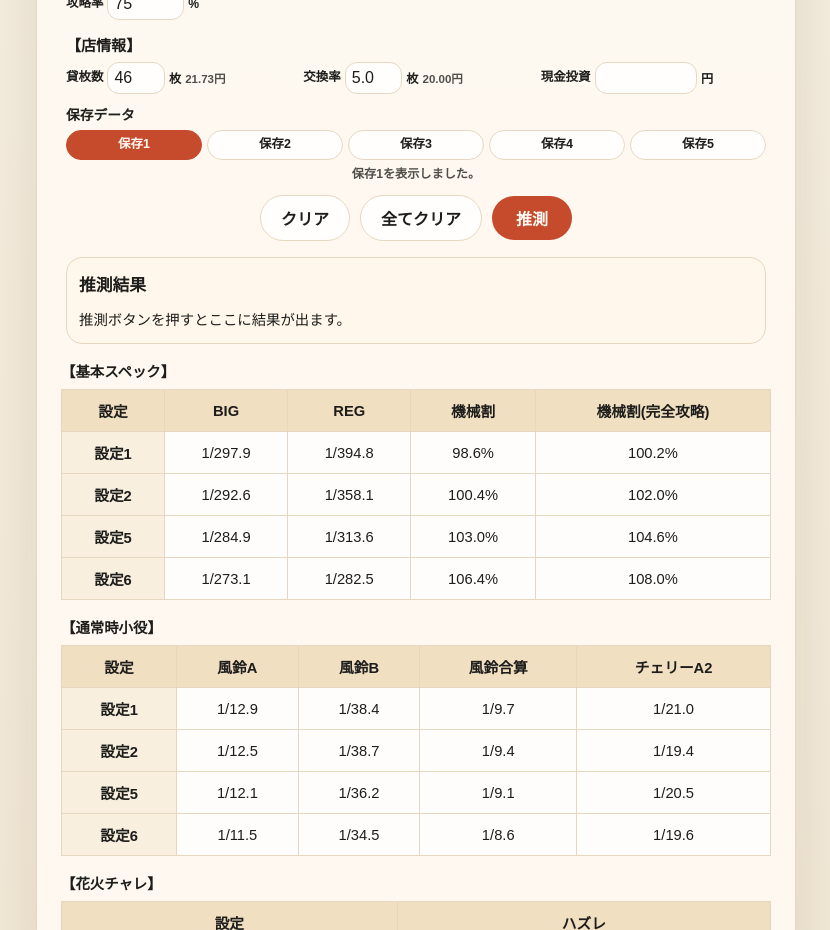
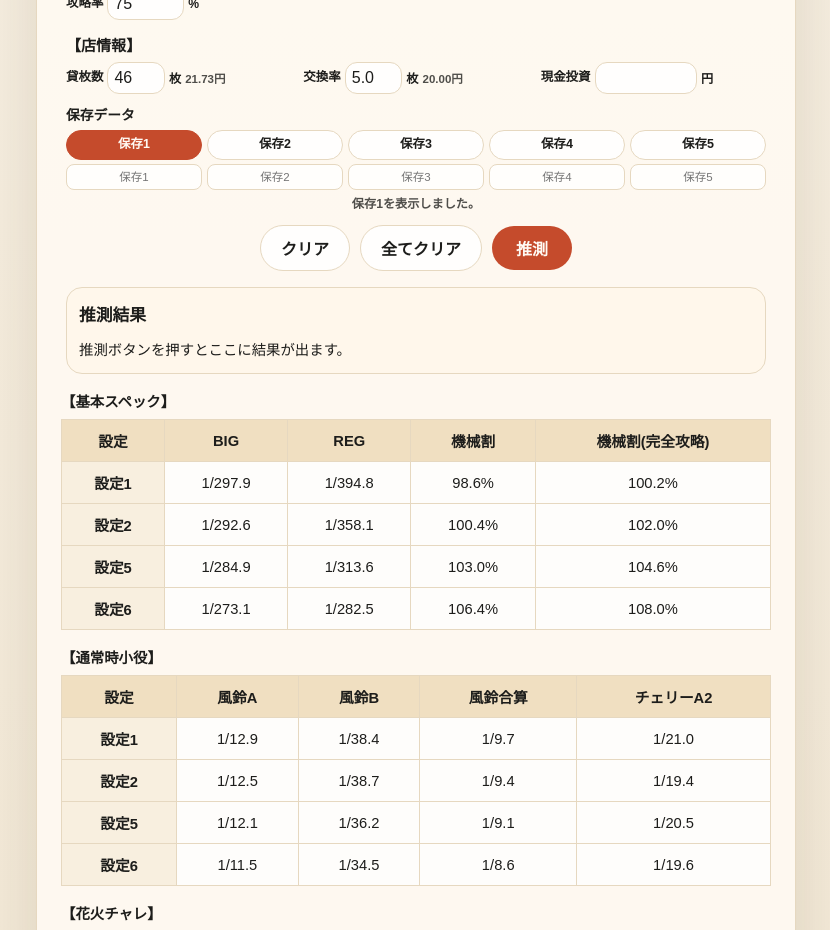
Before and after one commit to umedademu/suisoku, a Next.js app: page /lhanabi in a window 1280 px wide. Shown: the part 1080-2010 px from the top of the page, without its empty margins (224-1054 px from the left). Built offline with nearby package versions, Linux system fonts and the light colour scheme.

Commit message:
保存データに名前を付けられるようにする

```diff
--- a/app/globals.css
+++ b/app/globals.css
@@ -470,6 +470,12 @@ a {
   gap: 5px;
 }
 
+.save-slot-item {
+  display: grid;
+  gap: 4px;
+  min-width: 0;
+}
+
 .save-slot-button {
   min-width: 0;
   border: 1px solid var(--border);
@@ -481,12 +487,15 @@ a {
   font-size: 0.78rem;
   font-weight: 700;
   line-height: 1.1;
+  overflow: hidden;
   padding: 7px 4px;
+  text-overflow: ellipsis;
   transition:
     transform 0.2s ease,
     border-color 0.2s ease,
     background-color 0.2s ease,
     color 0.2s ease;
+  white-space: nowrap;
 }
 
 .save-slot-button:hover {
@@ -504,6 +513,25 @@ a {
   border-color: var(--accent);
   background: var(--accent);
   color: #fffaf4;
+}
+
+.save-slot-name-input {
+  width: 100%;
+  min-width: 0;
+  border: 1px solid var(--border);
+  border-radius: 8px;
+  background: rgba(255, 255, 255, 0.82);
+  color: var(--text);
+  font: inherit;
+  font-size: 0.72rem;
+  line-height: 1.1;
+  padding: 6px 4px;
+  text-align: center;
+}
+
+.save-slot-name-input:focus {
+  outline: 2px solid rgba(197, 75, 44, 0.24);
+  border-color: var(--accent);
 }
 
 .save-slot-action-row {
@@ -1004,6 +1032,11 @@ a {
     padding: 7px 2px;
   }
 
+  .save-slot-name-input {
+    font-size: 0.62rem;
+    padding: 6px 2px;
+  }
+
   .save-slot-action-button {
     padding: 7px 12px;
     font-size: 0.82rem;
--- a/app/save-slots.tsx
+++ b/app/save-slots.tsx
@@ -10,6 +10,8 @@ type SaveSlotPayload = {
   inputMode?: unknown;
   savedAt?: unknown;
 };
+
+type SaveSlotNameMap = Record<number, string>;
 
 type UseSaveSlotsOptions<TValues extends Record<string, unknown>, TMode extends string> = {
   storageKey: string;
@@ -27,8 +29,10 @@ type UseSaveSlotsOptions<TValues extends Record<string, unknown>, TMode extends
 type SaveSlotControlsProps = {
   selectedSlots: number[];
   savedSlots: number[];
+  slotNames: SaveSlotNameMap;
   message: string;
   onSelectSlot: (slot: number) => void;
+  onChangeSlotName: (slot: number, name: string) => void;
 };
 
 type NormalizedSaveSlot<TValues extends Record<string, unknown>> = {
@@ -44,6 +48,18 @@ function isRecord(value: unknown): value is Record<string, unknown> {
 
 function getSaveSlotStorageKey(storageKey: string, slot: number) {
   return `${storageKey}-slot-${slot}`;
+}
+
+function getSaveSlotNamesStorageKey(storageKey: string) {
+  return `${storageKey}-slot-names`;
+}
+
+function getDefaultSaveSlotName(slot: number) {
+  return `保存${slot}`;
+}
+
+function getSaveSlotDisplayName(slotNames: SaveSlotNameMap, slot: number) {
+  return slotNames[slot]?.trim() || getDefaultSaveSlotName(slot);
 }
 
 function getSavedSlotNumbers(storageKey: string) {
@@ -91,6 +107,53 @@ function readSaveSlotPayload(storageKey: string, slot: number): SaveSlotPayload
   } catch {
     return null;
   }
+}
+
+function readSaveSlotNames(storageKey: string): SaveSlotNameMap {
+  const raw = window.localStorage.getItem(getSaveSlotNamesStorageKey(storageKey));
+
+  if (!raw) {
+    return {};
+  }
+
+  try {
+    const parsed = JSON.parse(raw);
+
+    if (!isRecord(parsed)) {
+      return {};
+    }
+
+    return SAVE_SLOT_NUMBERS.reduce<SaveSlotNameMap>((slotNames, slot) => {
+      const name = parsed[String(slot)];
+
+      if (typeof name === "string" && name.trim() !== "") {
+        slotNames[slot] = name;
+      }
+
+      return slotNames;
+    }, {});
+  } catch {
+    return {};
+  }
+}
+
+function writeSaveSlotNames(storageKey: string, slotNames: SaveSlotNameMap) {
+  const writableSlotNames = SAVE_SLOT_NUMBERS.reduce<Record<string, string>>((nextSlotNames, slot) => {
+    const name = slotNames[slot];
+
+    if (typeof name === "string" && name.trim() !== "") {
+      nextSlotNames[String(slot)] = name;
+    }
+
+    return nextSlotNames;
+  }, {});
+
+  if (Object.keys(writableSlotNames).length === 0) {
+    window.localStorage.removeItem(getSaveSlotNamesStorageKey(storageKey));
+    return;
+  }
+
+  window.localStorage.setItem(getSaveSlotNamesStorageKey(storageKey), JSON.stringify(writableSlotNames));
 }
 
 function writeSaveSlotPayload<TValues extends Record<string, unknown>, TMode extends string>(
@@ -210,11 +273,17 @@ export function useSaveSlots<TValues extends Record<string, unknown>, TMode exte
   const [selectedSlots, setSelectedSlots] = useState<number[]>([]);
   const [activeSlot, setActiveSlot] = useState<number | null>(null);
   const [savedSlots, setSavedSlots] = useState<number[]>([]);
+  const [slotNames, setSlotNames] = useState<SaveSlotNameMap>({});
   const [message, setMessage] = useState("");
   const skipNextAutoSaveRef = useRef(false);
+  const slotNamesRef = useRef<SaveSlotNameMap>({});
 
   useEffect(() => {
+    const nextSlotNames = readSaveSlotNames(storageKey);
+
     setSavedSlots(getSavedSlotNumbers(storageKey));
+    setSlotNames(nextSlotNames);
+    slotNamesRef.current = nextSlotNames;
   }, [storageKey]);
 
   useEffect(() => {
@@ -239,6 +308,20 @@ export function useSaveSlots<TValues extends Record<string, unknown>, TMode exte
 
   const refreshSavedSlots = () => {
     setSavedSlots(getSavedSlotNumbers(storageKey));
+  };
+
+  const handleChangeSlotName = (slot: number, name: string) => {
+    const nextSlotNames = { ...slotNamesRef.current };
+
+    if (name.trim() === "") {
+      delete nextSlotNames[slot];
+    } else {
+      nextSlotNames[slot] = name;
+    }
+
+    writeSaveSlotNames(storageKey, nextSlotNames);
+    slotNamesRef.current = nextSlotNames;
+    setSlotNames(nextSlotNames);
   };
 
   const applyInputMode = (slots: Array<NormalizedSaveSlot<TValues>>) => {
@@ -349,6 +432,7 @@ export function useSaveSlots<TValues extends Record<string, unknown>, TMode exte
     try {
       if (activeSlot !== null && selectedSlots.length === 1 && selectedSlots[0] === activeSlot) {
         window.localStorage.removeItem(getSaveSlotStorageKey(storageKey, activeSlot));
+        handleChangeSlotName(activeSlot, "");
         refreshSavedSlots();
         onLoad({ ...initialValues });
         applyInputMode([]);
@@ -381,8 +465,11 @@ export function useSaveSlots<TValues extends Record<string, unknown>, TMode exte
       SAVE_SLOT_NUMBERS.forEach((slot) => {
         window.localStorage.removeItem(getSaveSlotStorageKey(storageKey, slot));
       });
+      window.localStorage.removeItem(getSaveSlotNamesStorageKey(storageKey));
       setSelectedSlots([SAVE_SLOT_NUMBERS[0]]);
       setActiveSlot(SAVE_SLOT_NUMBERS[0]);
+      slotNamesRef.current = {};
+      setSlotNames({});
       refreshSavedSlots();
       onLoad({ ...initialValues });
       applyInputMode([]);
@@ -395,8 +482,10 @@ export function useSaveSlots<TValues extends Record<string, unknown>, TMode exte
   return {
     selectedSlots,
     savedSlots,
+    slotNames,
     message,
     onSelectSlot: handleSelectSlot,
+    onChangeSlotName: handleChangeSlotName,
     onClearCurrentData: handleClearCurrentData,
     onClearAllData: handleClearAllData
   };
@@ -405,8 +494,10 @@ export function useSaveSlots<TValues extends Record<string, unknown>, TMode exte
 export function SaveSlotControls({
   selectedSlots,
   savedSlots,
+  slotNames,
   message,
-  onSelectSlot
+  onSelectSlot,
+  onChangeSlotName
 }: SaveSlotControlsProps) {
   const savedSlotSet = new Set(savedSlots);
 
@@ -417,17 +508,30 @@ export function SaveSlotControls({
         {SAVE_SLOT_NUMBERS.map((slot) => {
           const isSelected = selectedSlots.includes(slot);
           const isSaved = savedSlotSet.has(slot);
+          const defaultName = getDefaultSaveSlotName(slot);
+          const displayName = getSaveSlotDisplayName(slotNames, slot);
 
           return (
+            <div className="save-slot-item" key={slot}>
               <button
                 aria-pressed={isSelected}
                 className={`save-slot-button${isSelected ? " is-active" : ""}${isSaved ? " is-saved" : ""}`}
-              key={slot}
+                title={displayName}
                 type="button"
                 onClick={() => onSelectSlot(slot)}
               >
-              保存{slot}
+                {displayName}
               </button>
+              <input
+                aria-label={`${defaultName}の名前`}
+                className="save-slot-name-input"
+                maxLength={30}
+                placeholder={defaultName}
+                type="text"
+                value={slotNames[slot] ?? ""}
+                onChange={(event) => onChangeSlotName(slot, event.currentTarget.value)}
+              />
+            </div>
           );
         })}
       </div>
```
Also changed, not shown: 1 other file (tests, documents, lock files or other folders). Lines whose indentation alone changed are shown as unchanged.
